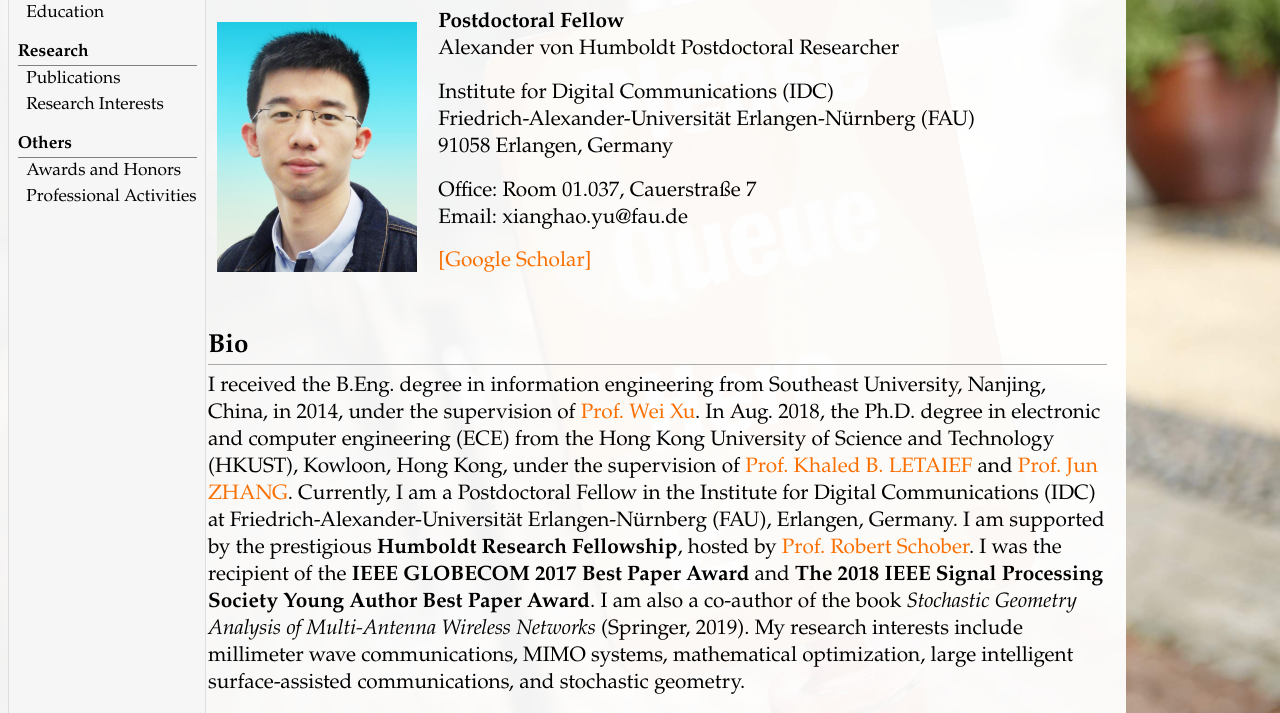
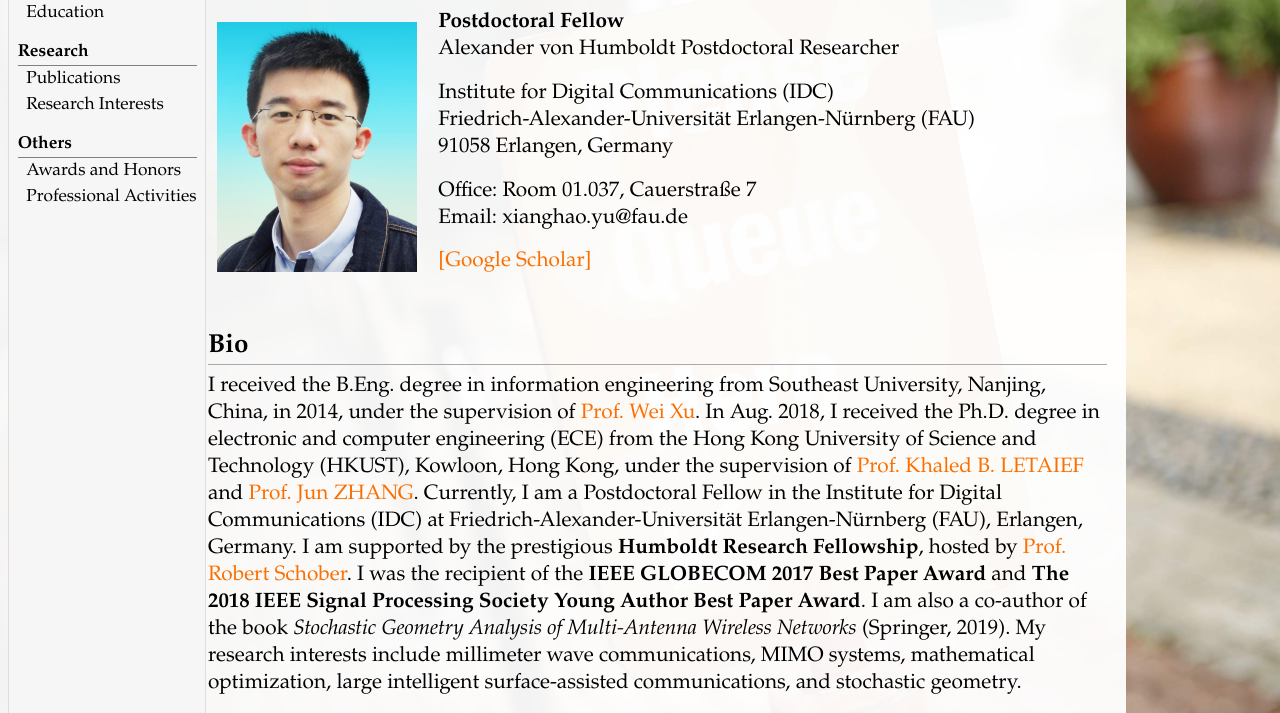
Before and after one commit to yuxianghao/yuxianghao.github.io, a plain HTML site: page index.html in a window 1280 px wide. Shown: the part 77-790 px from the top of the page. Drawn offline with Linux system fonts and the light colour scheme.

Commit message:
Update index.html

```diff
--- a/index.html
+++ b/index.html
@@ -38,7 +38,7 @@ Email: xianghao.yu@fau.de<br /></p>
 <p><a href="https://scholar.google.com.hk/citations?user=PDiT3OsAAAAJ&amp;hl=en&amp;oi=ao">[Google Scholar]</a></p>
 </td></tr></table>
 <h2>Bio</h2>
-<p>I received the B.Eng. degree in information engineering from Southeast University, Nanjing, China, in 2014, under the supervision of <a href="http://ncrl.seu.edu.cn/2017/0620/c17542a191997/page.htm">Prof. Wei Xu</a>. In Aug. 2018, the Ph.D. degree in electronic and computer engineering (ECE) from the Hong Kong University of Science and Technology (HKUST), Kowloon, Hong Kong, under the supervision of <a href="https://www.ece.ust.hk/~eekhaled/">Prof. Khaled B. LETAIEF</a> and <a href="http://www.eie.polyu.edu.hk/~jeiezhang/">Prof. Jun ZHANG</a>. Currently, I am a Postdoctoral Fellow in the Institute for Digital Communications (IDC) at Friedrich-Alexander-Universität Erlangen-Nürnberg (FAU), Erlangen, Germany. I am supported by the prestigious <b>Humboldt Research Fellowship</b>, hosted by <a href="https://scholar.google.com/citations?user=Uu0BpX8AAAAJ&amp;hl=en&amp;oi=sra">Prof. Robert Schober</a>. I was the recipient of the <b>IEEE GLOBECOM 2017 Best Paper Award</b> and <b>The 2018 IEEE Signal Processing Society Young Author Best Paper Award</b>. I am also a co-author of the book <i>Stochastic Geometry Analysis of Multi-Antenna Wireless Networks</i> (Springer, 2019). My research interests include millimeter wave communications, MIMO systems, mathematical optimization, large intelligent surface-assisted communications, and stochastic geometry.</p>
+<p>I received the B.Eng. degree in information engineering from Southeast University, Nanjing, China, in 2014, under the supervision of <a href="http://ncrl.seu.edu.cn/2017/0620/c17542a191997/page.htm">Prof. Wei Xu</a>. In Aug. 2018, I received the Ph.D. degree in electronic and computer engineering (ECE) from the Hong Kong University of Science and Technology (HKUST), Kowloon, Hong Kong, under the supervision of <a href="https://www.ece.ust.hk/~eekhaled/">Prof. Khaled B. LETAIEF</a> and <a href="http://www.eie.polyu.edu.hk/~jeiezhang/">Prof. Jun ZHANG</a>. Currently, I am a Postdoctoral Fellow in the Institute for Digital Communications (IDC) at Friedrich-Alexander-Universität Erlangen-Nürnberg (FAU), Erlangen, Germany. I am supported by the prestigious <b>Humboldt Research Fellowship</b>, hosted by <a href="https://scholar.google.com/citations?user=Uu0BpX8AAAAJ&amp;hl=en&amp;oi=sra">Prof. Robert Schober</a>. I was the recipient of the <b>IEEE GLOBECOM 2017 Best Paper Award</b> and <b>The 2018 IEEE Signal Processing Society Young Author Best Paper Award</b>. I am also a co-author of the book <i>Stochastic Geometry Analysis of Multi-Antenna Wireless Networks</i> (Springer, 2019). My research interests include millimeter wave communications, MIMO systems, mathematical optimization, large intelligent surface-assisted communications, and stochastic geometry.</p>
 <h2>News</h2>
 <ul>
 <li><p>[05/2019] I received <strong>2018-19 SENG PhD Research Excellence Award</strong> at HKUST (only 1 awardee in the School of Engineering).</p>
```
